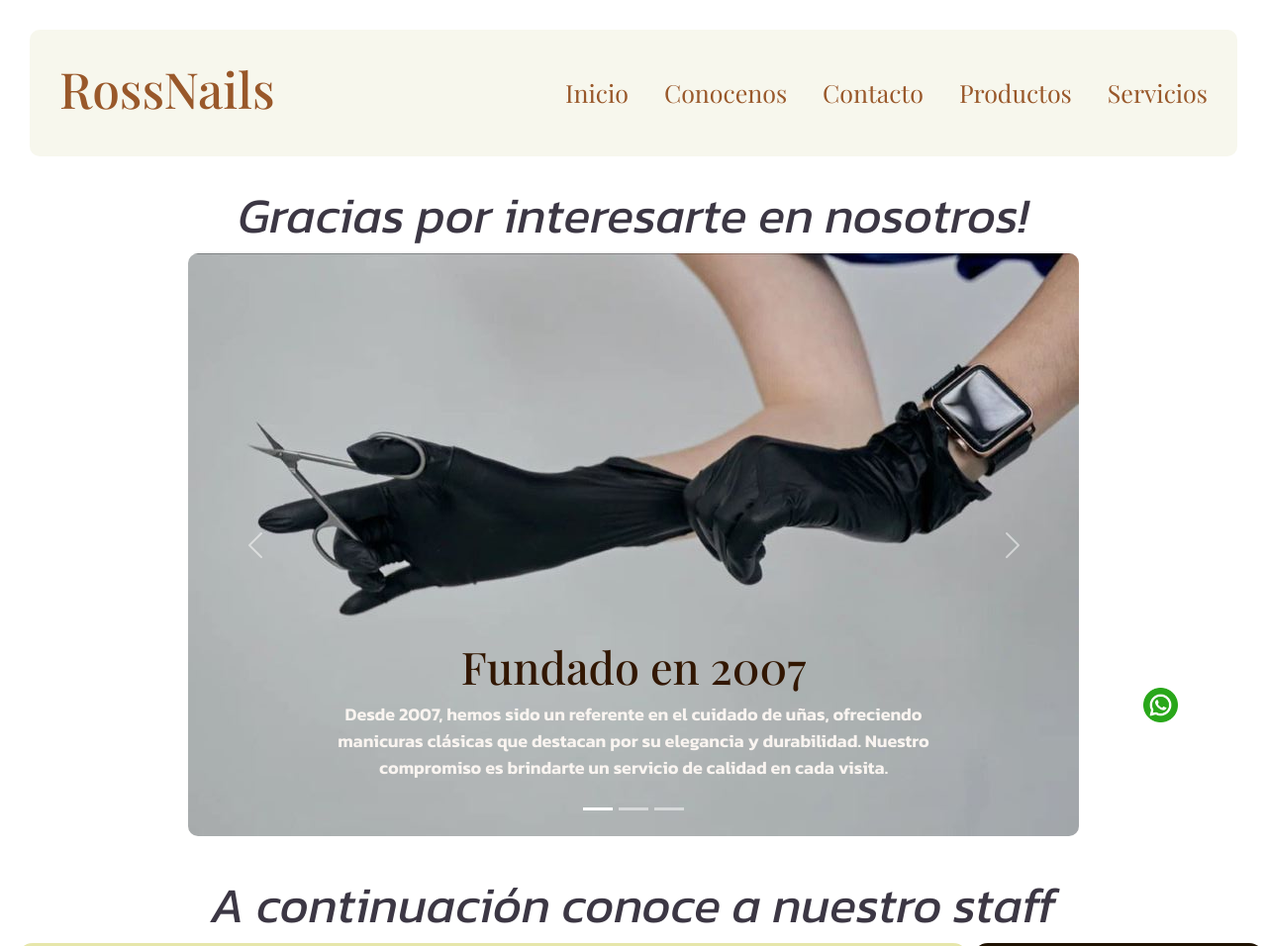
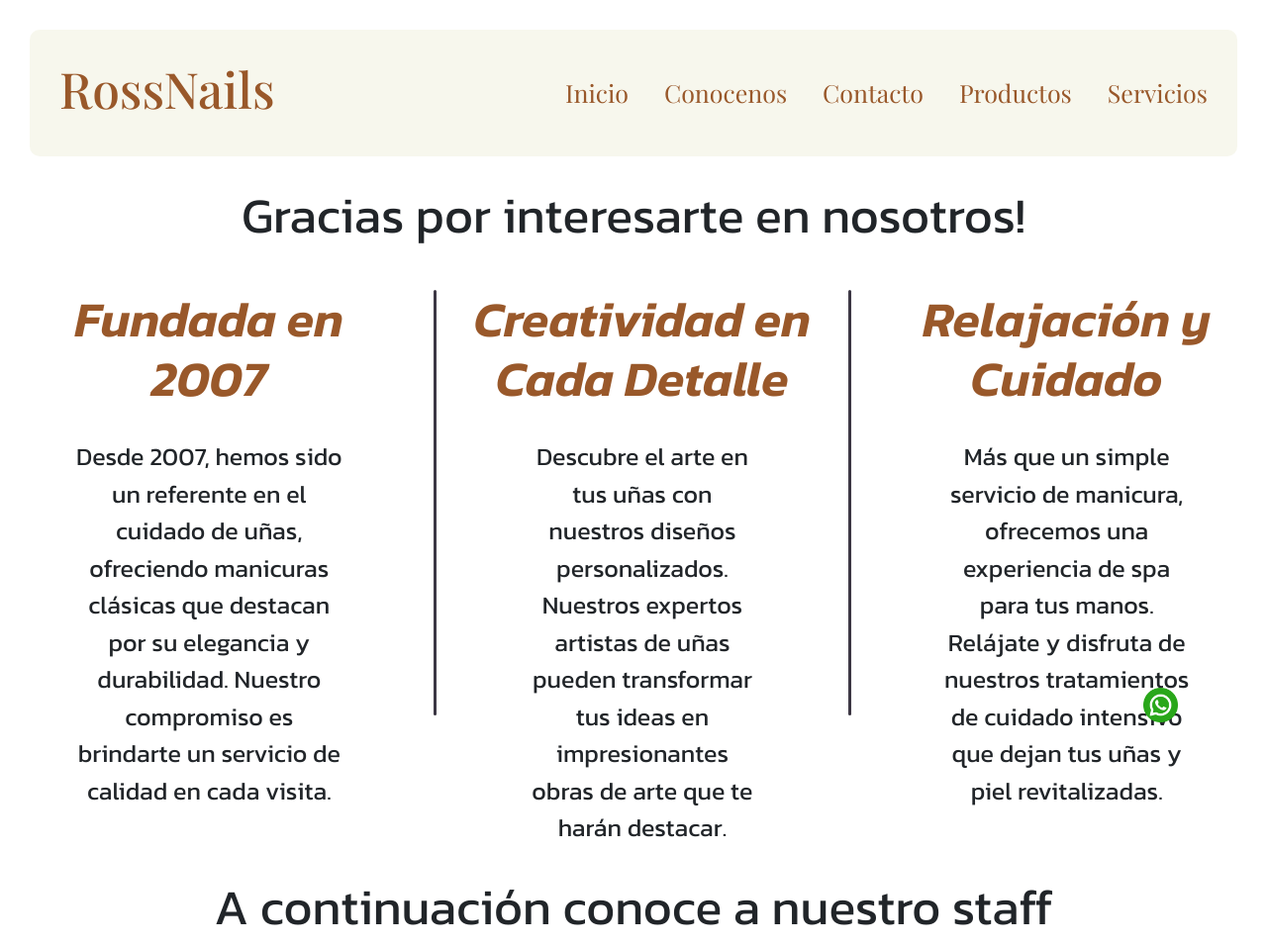
Before and after one commit to julianrossetti/RossNails-coder, a plain HTML site: page pages/nosotros.html in a window 1280 px wide. Shown: the top 956 px of the page at 99% size. Drawn offline with nearby package versions, Linux system fonts and the light colour scheme; a web font is replaced by a local one.

Commit message:
actualizacion resp

```diff
--- a/css/style.css
+++ b/css/style.css
@@ -166,50 +166,56 @@ hr{
     text-align: center;
 }
 
-.carrusel{
-    display: flex;
-    flex-direction: column;
-    align-items: center;
-    justify-content: space-around;
+.conocenos h2{
+    font-size: 50px;
+    text-align: center;
+    font-family: "Kanit", sans-serif;
+    font-weight: 400;
+    margin-bottom: 30px;
 }
 
-.carrusel h2{
+.conocenos h3{
+    font-size: 50px;
+    text-align: center;
+    font-family: "Kanit", sans-serif;
+    font-weight: 400;
+    margin-bottom: 30px;
+}
+
+.nosotros{
+    display: flex;
+    flex-direction: row;
+    justify-content: space-between;
+}
+
+.nosotros div{
+    text-align: center;
+    margin: 15px;
+}
+
+.nosotros div h3{
     font-size: 50px;
     font-family: "Kanit", sans-serif;
-    font-weight: 400;
+    font-weight: 600;
     font-style: italic;
-    color: #3C3744;
+    color: #99582A;
 }
 
-.carrusel h3{
-    text-align: center;
-    font-size: 50px;
+
+.nosotros div p{
+    font-size: 25px;
     font-family: "Kanit", sans-serif;
     font-weight: 400;
-    font-style: italic;
-    color: #3C3744;
-}
-.carousel{
-    border-radius: 10px;
-    margin-bottom: 40px;
+    padding-left: 60px;
+    padding-right: 60px;
 }
 
-.d-block{
-    border-radius: 10px;
+.linea-vertical{
+    height: 430px;
+    width: 20px;
+    background-color: #3C3744;
+    border-radius: 20px;
 }
-
-.carousel-caption h5{
-    font-size: 45px;
-    color: #321702;
-}
-
-.carousel-caption p{
-    font-size: 18px;
-    color: #f9f4f0;
-    font-family: "Kanit", sans-serif;
-    font-weight: 600;
-}
-
 
 .staff{
     display: flex;
@@ -265,6 +271,7 @@ hr{
     background-color: #e6e6aa;
     margin-left: 15px;
     border-radius: 15px;
+    box-shadow: 0px 5px 15px rgba(0, 0, 0, 0.25);
 }
 
 
@@ -507,6 +514,23 @@ header nav ul li a:hover{
     }
 }
 
+@media (max-width: 1075px){
+    .staff{
+        flex-direction: column;
+        align-items: center;
+    }
+    .nosotros{
+        flex-direction: column;
+    }
+    .linea-vertical{
+        display: none;
+    }
+    .empleo{
+        width: 70%;
+        margin: 30px;
+    }
+}
+
 @media (max-width: 1028px){
     .destacados div div h3{
         font-size: 50px;
@@ -551,6 +575,18 @@ header nav ul li a:hover{
     }
 }
 
+@media (max-width: 741px){
+    .personal{
+        width: 85%;
+    }
+    .personal div{
+        margin-left: 10px;
+    }
+    .personal div div p{
+        font-size: 16px;
+    }
+}
+
 @media (max-width: 560px){
     .tarjetas{
         grid-template-columns: auto;
@@ -571,6 +607,12 @@ header nav ul li a:hover{
     }
     footer div h2{
         font-size: 35px;
+    }
+}
+
+@media (max-width: 462px){
+    .personal div{
+        flex-direction: column;
     }
 }
 
@@ -607,4 +649,7 @@ header nav ul li a:hover{
     header h1{
         font-size: 25px;
     }
+    .empleo{
+        width: 100%;
+    }
 }
--- a/pages/nosotros.html
+++ b/pages/nosotros.html
@@ -42,49 +42,25 @@
         </nav>
     </header>
     <main>
-        <section class="carrusel">
+        <section class="conocenos">
             <h2>Gracias por interesarte en nosotros!</h2>
-            <div id="carouselExampleCaptions" class="carousel slide">
-                <div class="carousel-indicators">
-                  <button type="button" data-bs-target="#carouselExampleCaptions" data-bs-slide-to="0" class="active" aria-current="true" aria-label="Slide 1"></button>
-                  <button type="button" data-bs-target="#carouselExampleCaptions" data-bs-slide-to="1" aria-label="Slide 2"></button>
-                  <button type="button" data-bs-target="#carouselExampleCaptions" data-bs-slide-to="2" aria-label="Slide 3"></button>
+            <div class="nosotros">
+                <div>
+                    <h3>Fundada en 2007</h3>
+                    <p> Desde 2007, hemos sido un referente en el cuidado de uñas, ofreciendo manicuras clásicas que destacan por su elegancia y durabilidad. Nuestro compromiso es brindarte un servicio de calidad en cada visita.</p>
                 </div>
-                <div class="carousel-inner">
-                  <div class="carousel-item active">
-                    <img src="../img/carrusel3.jpg" class="d-block w-100" alt="...">
-                    <div class="carousel-caption d-none d-md-block">
-                      <h5>Fundado en 2007</h5>
-                      <p>Desde 2007, hemos sido un referente en el cuidado de uñas, ofreciendo manicuras clásicas que destacan por su elegancia y durabilidad. Nuestro compromiso es brindarte un servicio de calidad en cada visita.</p>
-                    </div>
-                  </div>
-                  <div class="carousel-item">
-                    <img src="../img/carrusel6.jpg" class="d-block w-100" alt="...">
-                    <div class="carousel-caption d-none d-md-block">
-                      <h5>Creatividad en Cada Detalle.</h5>
-                      <p>Descubre el arte en tus uñas con nuestros diseños personalizados. Nuestros expertos artistas de uñas pueden transformar tus ideas en impresionantes obras de arte que te harán destacar.</p>
-                    </div>
-                  </div>
-                  <div class="carousel-item">
-                    <img src="../img/carrusel5.jpg" class="d-block w-100" alt="...">
-                    <div class="carousel-caption d-none d-md-block">
-                      <h5>Bienestar para Tus Manos.</h5>
-                      <p>Más que un simple servicio de manicura, ofrecemos una experiencia de spa para tus manos. Relájate y disfruta de nuestros tratamientos de cuidado intensivo que dejan tus uñas y piel revitalizadas.</p>
-                    </div>
-                  </div>
+                <div class="linea-vertical"></div>
+                <div>
+                    <h3>Creatividad en Cada Detalle</h3>
+                    <p>Descubre el arte en tus uñas con nuestros diseños personalizados. Nuestros expertos artistas de uñas pueden transformar tus ideas en impresionantes obras de arte que te harán destacar.</p>
                 </div>
-                <button class="carousel-control-prev" type="button" data-bs-target="#carouselExampleCaptions" data-bs-slide="prev">
-                  <span class="carousel-control-prev-icon" aria-hidden="true"></span>
-                  <span class="visually-hidden">Previous</span>
-                </button>
-                <button class="carousel-control-next" type="button" data-bs-target="#carouselExampleCaptions" data-bs-slide="next">
-                  <span class="carousel-control-next-icon" aria-hidden="true"></span>
-                  <span class="visually-hidden">Next</span>
-                </button>
-              </div>
-              <div>
-                <h3>A continuación conoce a nuestro staff</h3>
-              </div>
+                <div class="linea-vertical"></div>
+                <div>
+                    <h3>Relajación y Cuidado</h3>
+                    <p>Más que un simple servicio de manicura, ofrecemos una experiencia de spa para tus manos. Relájate y disfruta de nuestros tratamientos de cuidado intensivo que dejan tus uñas y piel revitalizadas.</p>
+                </div>
+            </div>
+              <h3>A continuación conoce a nuestro staff</h3>
         </section>
         <section class="staff">
             <div class="personal">
```
